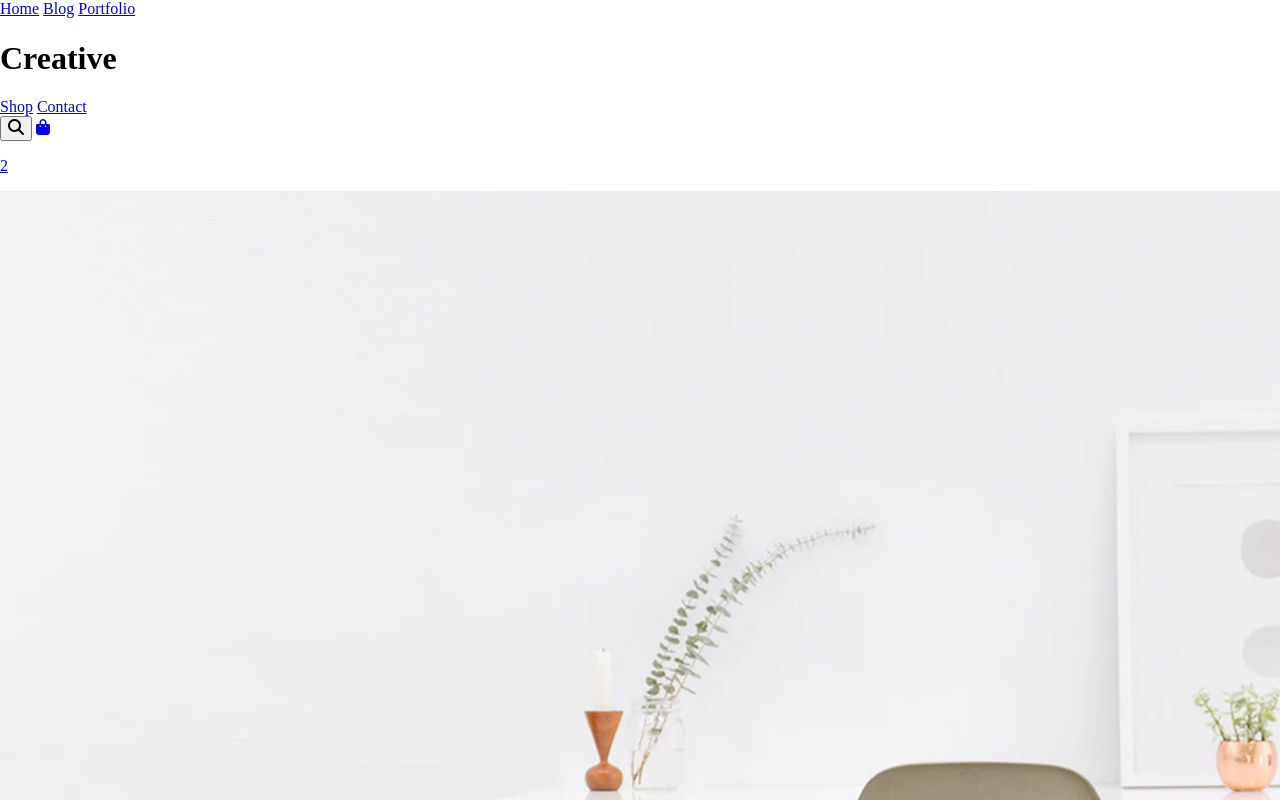
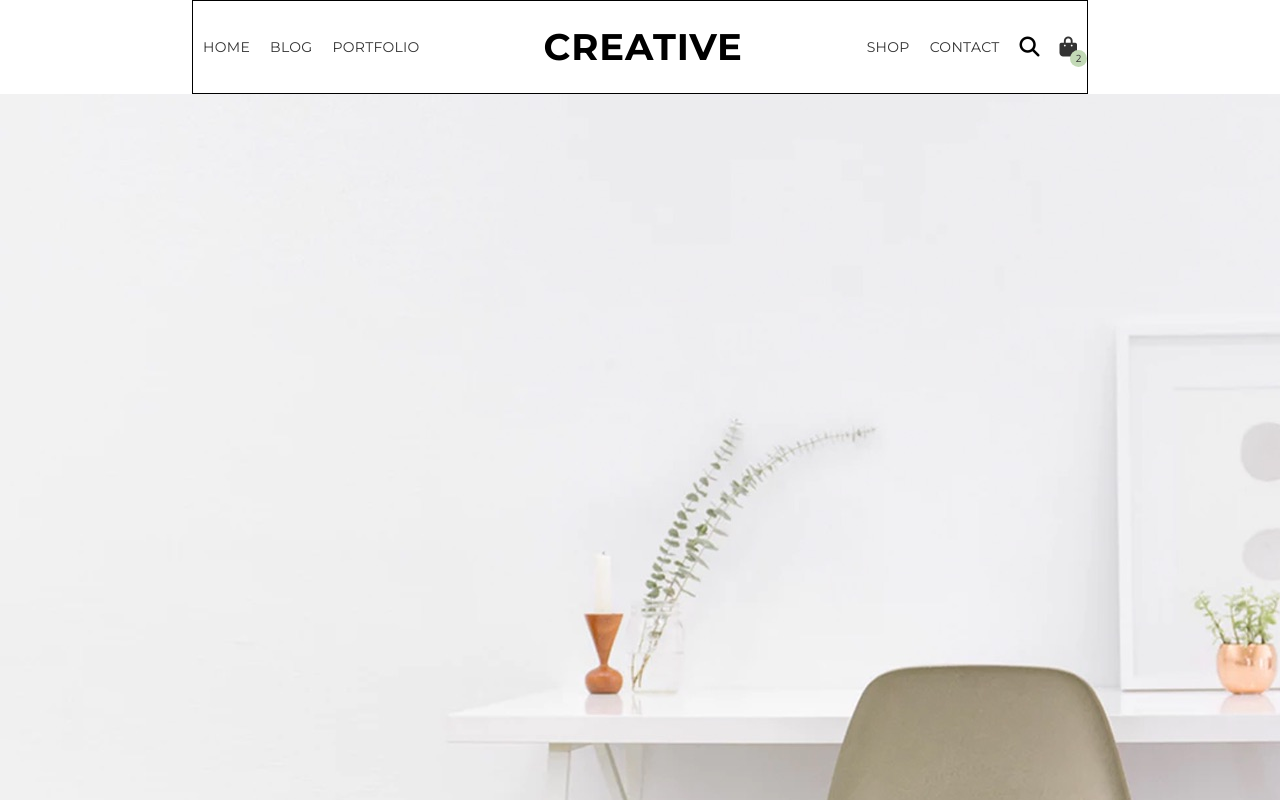
Before and after one commit to itsoliviasparks/creative, a plain HTML site: page index.html in a window 1280 px wide. Shown: the top 800 px of the page. Drawn offline with nearby package versions, Linux system fonts and the light colour scheme.

Commit message:
finished header nav

```diff
--- a/index.html
+++ b/index.html
@@ -6,17 +6,20 @@
 	<meta name="viewport" content="width=device-width, initial-scale=1.0">
 	<link rel="stylesheet" href="./styles/styles.css">
 	<script src="https://kit.fontawesome.com/a30fa5d0ce.js" crossorigin="anonymous"></script>
+	<link rel="preconnect" href="https://fonts.googleapis.com">
+	<link rel="preconnect" href="https://fonts.gstatic.com" crossorigin>
+	<link href="https://fonts.googleapis.com/css2?family=Montserrat:wght@400;700&family=Open+Sans&display=swap" rel="stylesheet">
 	<title>Creative</title>
 </head>
 <body>
-	<header>
+	<header class="wrapper">
 		<nav>
 			<a href="#">Home</a>
 			<a href="#blog">Blog</a>
 			<a href="#portfolio">Portfolio</a>
 		</nav>
 		<h1>Creative</h1>
-		<div>
+		<div class="header-links">
 			<nav>
 				<a href="#">Shop</a>
 				<a href="#contact">Contact</a>
@@ -26,7 +29,9 @@
             </button>
 			<a href="#" class="shopping-bag-icon">
 				<i class="fa-solid fa-bag-shopping"></i>
-				<p class="shopping-count">2</p>
+				<div class="shopping-background">
+					<p class="shopping-count">2</p>
+				</div>
 			</a>
 		</div>
 	</header>
--- /dev/null
+++ b/styles/sass/_fonts-setup.scss
@@ -0,0 +1,74 @@
+@use "var" as *;
+// font-family: 'Montserrat', sans-serif; (Bold= 700)
+// font-family: 'Open Sans', sans-serif;
+
+html {
+    font-size: 62.5%;
+    font-family: 'Open Sans', sans-serif;
+    background-color: $white;
+}
+
+.wrapper {
+    width: 70%;
+    max-width: 1800px;
+    margin: 0 auto;
+    border: solid 1px black;
+}
+
+img{
+    display: block;
+    object-fit: cover;
+}
+
+ul {
+    padding: 0;
+    li {
+        list-style: none;
+    }
+}
+
+a {
+    text-decoration: none;
+    color: $black;
+}
+
+
+h1,
+h2,
+h3,
+header nav a {
+    font-family: 'Montserrat', sans-serif;
+    text-transform: uppercase
+}
+
+h1 {
+    font-size: 3.7rem;
+    letter-spacing: .09rem;
+    font-weight: 700;
+}
+
+h2,
+h3,
+header nav a {
+    line-height: 2.4rem;
+    letter-spacing: 0.18rem;
+    font-weight: 400;
+}
+
+h2 {
+    font-size: 1.8rem;
+}
+
+h3 {
+    font-size: 1rem;
+}
+
+i {
+    font-size: 2rem;
+}
+
+// _header-nav section
+header nav a {
+    font-size: 1.4rem;
+    letter-spacing: 0.03rem;
+}
--- /dev/null
+++ b/styles/sass/_header-nav.scss
@@ -0,0 +1,40 @@
+@use "var" as *;
+
+header,
+header nav,
+header .header-links {
+    display: flex;
+    justify-content: space-between;
+    align-items: center;
+}
+
+header nav a {
+    padding: 10px;
+    &:hover,
+    &:focus {
+        text-decoration: line-through;
+    }
+}
+
+.header-links button {
+    border: none;
+    background-color: transparent;
+    padding: 10px;
+}
+
+.shopping-bag-icon {
+    position: relative;
+    padding: 10px;
+    .shopping-background {
+        position: absolute;
+        bottom: 0px;
+        right: 0;
+        height: 17px;
+        width: 17px;
+        background-color: $light-sage;
+        border-radius: 50%;
+        display: flex;
+        justify-content: center;
+        align-items: center;
+    }
+}
--- a/styles/sass/_var.scss
+++ b/styles/sass/_var.scss
@@ -0,0 +1,4 @@
+$light-sage: #C3DAB7;
+$white: #FFFFFF;
+$off-white: #F6F6F6;
+$black: #333333;
--- a/styles/sass/styles.scss
+++ b/styles/sass/styles.scss
@@ -1,2 +1,4 @@
 @use "var" as *;
 @use "setup";
+@use "fonts-setup";
+@use "header-nav";
```
Also changed, not shown: styles/styles.css.
